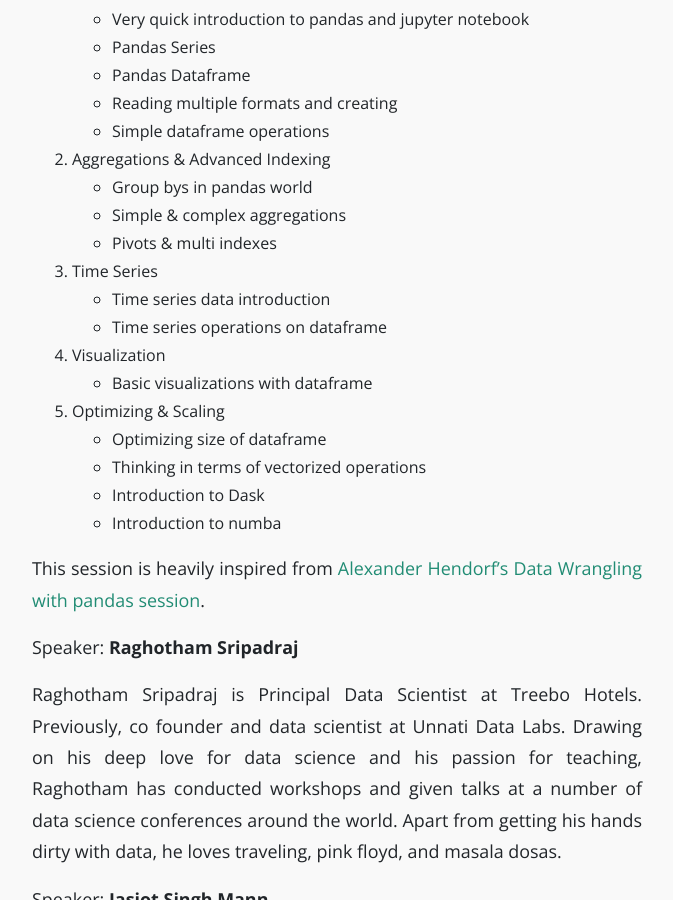
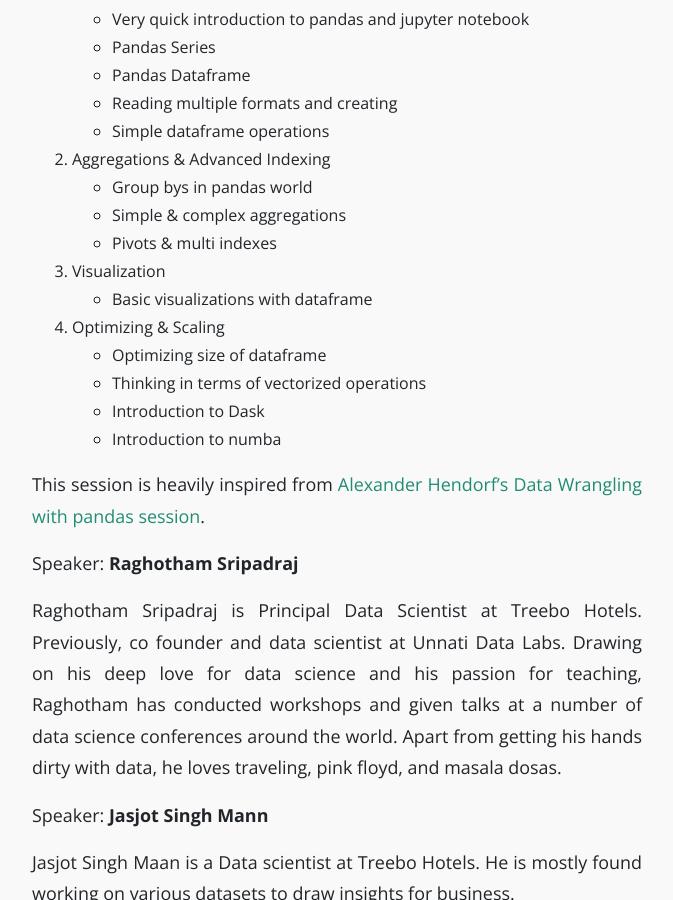
Before and after one commit to PySangamam/website, a Jekyll site: the page built from _posts/2018-09-04-workshop-list.md, in a window 1280 px wide and 900 px high, scrolled down 4999 px. Shown: the whole window, without its empty margins (303-976 px from the left). Built offline with Jekyll 4.4.1, drawn with Linux system fonts in a browser that asks for light colours.

Commit message:
Removed time series section based on request from Raghotham.

```diff
--- a/_posts/2018-09-04-workshop-list.md
+++ b/_posts/2018-09-04-workshop-list.md
@@ -200,12 +200,9 @@ Day 2: 3:00 PM to 5:30 PM
    * Group bys in pandas world
    * Simple & complex aggregations
    * Pivots & multi indexes
-3. Time Series
-   * Time series data introduction
-   * Time series operations on dataframe
-4. Visualization
+3. Visualization
    * Basic visualizations with dataframe
-5. Optimizing & Scaling
+4. Optimizing & Scaling
    * Optimizing size of dataframe
    * Thinking in terms of vectorized operations
    * Introduction to Dask
```
